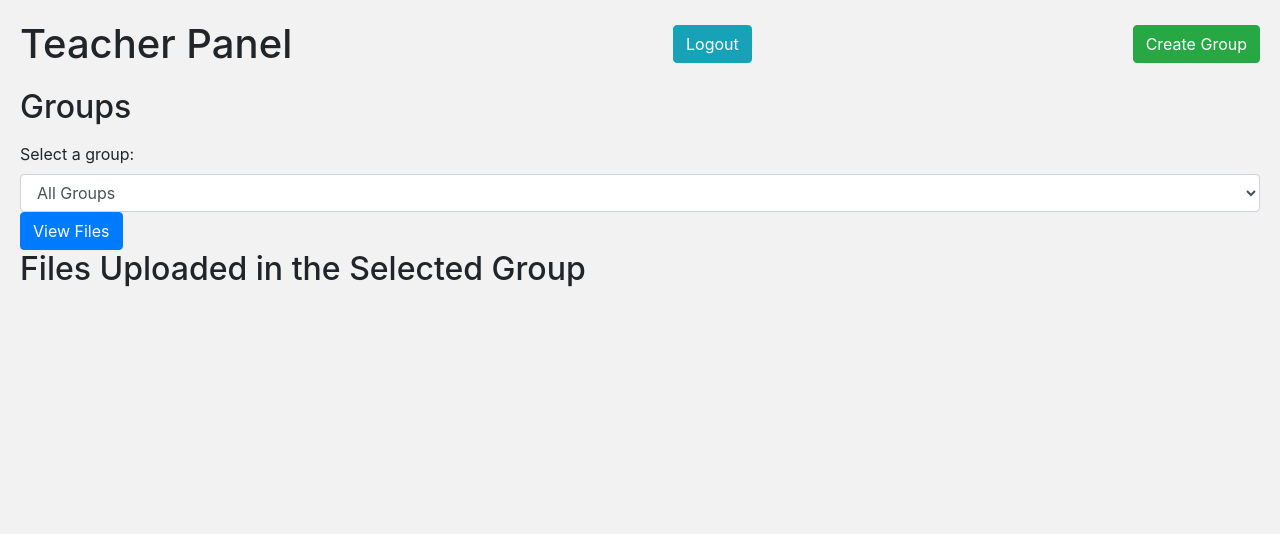
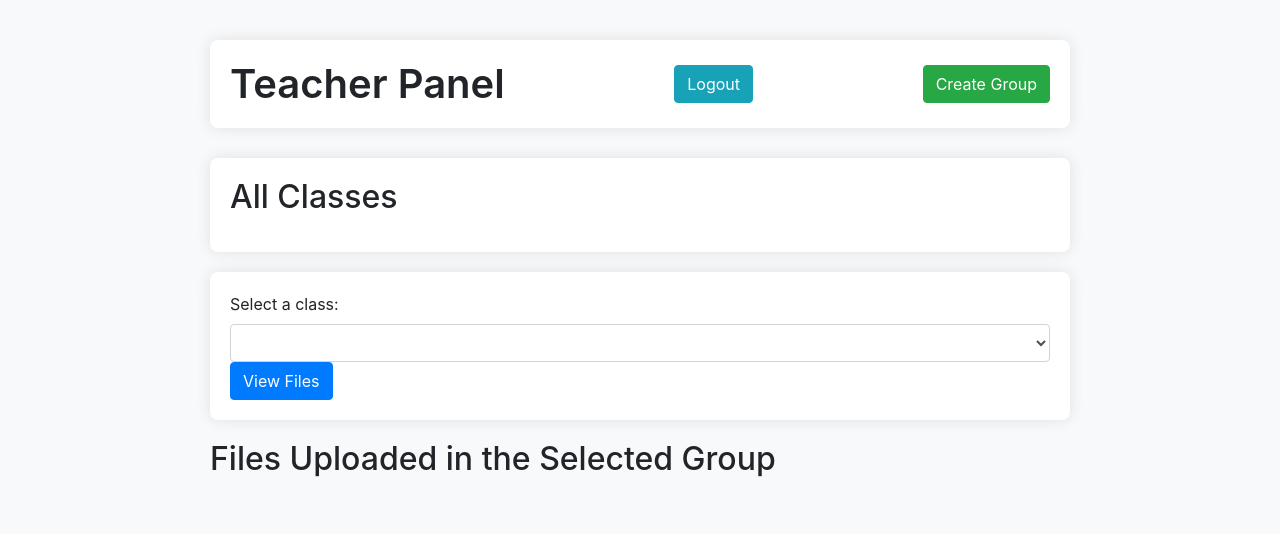
Before and after one commit to Devendra-Kumar-Dhayal/plag, a Django app: page /teacher-panel/ in a window 1280 px wide. Shown: the top 534 px of the page. Run offline with Django 5.2, Linux system fonts and the light colour scheme; the visitor is signed in with stand-in values (Sample User, id 1); data that the repository does not hold is empty; some libraries are stand-ins or nearby versions.

Commit message:
added delete group and remove student options

```diff
--- a/core/login/templates/login/teacher_panel.html
+++ b/core/login/templates/login/teacher_panel.html
@@ -7,43 +7,132 @@
   <link rel="stylesheet" href="https://stackpath.bootstrapcdn.com/bootstrap/4.5.2/css/bootstrap.min.css">
   <style>
     body {
-            background-color: #f2f2f2;
+      background-color: #f8f9fa;
     }
+
     .teacher-panel-container {
-            padding: 20px;
+      max-width: 900px;
+      margin: 0 auto;
+      padding: 40px 20px;
+
     }
+
     .teacher-panel-header {
       display: flex;
       justify-content: space-between;
       align-items: center;
-            margin-bottom: 20px;
+      margin-bottom: 30px;
+      background-color: #fff;
+      padding: 20px;
+      border-radius: 8px;
+      box-shadow: 0 0 15px rgba(0, 0, 0, 0.1);
     }
+
     .teacher-panel-header h1 {
       margin: 0;
+      font-size: 2.5rem;
+      font-weight: 600;
     }
+
     .file-list {
       list-style-type: none;
       padding: 0;
     }
+
     .file-list li {
       background-color: #fff;
       padding: 20px;
       margin-bottom: 20px;
-            border-radius: 5px;
-            box-shadow: 0 0 10px rgba(0, 0, 0, 0.1);
+      border-radius: 8px;
+      box-shadow: 0 0 15px rgba(0, 0, 0, 0.1);
       display: flex;
       justify-content: space-between;
       align-items: center;
     }
+
     .file-list li a {
       color: #007bff;
       text-decoration: none;
     }
+
     .file-list li a:hover {
       color: #0056b3;
     }
+
     .file-list li span {
       color: #6c757d;
+      font-size: 0.9rem;
+    }
+
+    .group-select-container {
+      margin-bottom: 30px;
+    }
+
+    .group-select-container label {
+      font-weight: 500;
+      margin-right: 10px;
+    }
+
+    .frame {
+      background-color: #fff;
+      border-radius: 8px;
+      box-shadow: 0 0 15px rgba(0, 0, 0, 0.1);
+      padding: 20px;
+      margin-bottom: 30px;
+    }
+
+    .group-settings-dropdown {
+      position: relative;
+      display: inline-block;
+    }
+
+    .group-settings-dropdown .btn {
+      font-size: 0.9rem;
+      padding: 0.25rem 0.5rem;
+    }
+
+    .group-settings-dropdown .dropdown-menu {
+      position: absolute;
+      top: 100%;
+      right: 0;
+      z-index: 1000;
+      display: none;
+      float: left;
+      min-width: 10rem;
+      padding: 0.5rem 0;
+      margin: 0.125rem 0 0;
+      font-size: 1rem;
+      color: #212529;
+      text-align: left;
+      list-style: none;
+      background-color: #fff;
+      background-clip: padding-box;
+      border: 1px solid rgba(0, 0, 0, 0.15);
+      border-radius: 0.25rem;
+    }
+
+    .group-settings-dropdown:hover .dropdown-menu {
+      display: block;
+    }
+
+    .group-settings-dropdown .dropdown-menu a {
+      display: block;
+      padding: 0.25rem 1.5rem;
+      clear: both;
+      font-weight: 400;
+      color: #212529;
+      text-decoration: none;
+    }
+
+    .group-settings-dropdown .dropdown-menu a:hover {
+      background-color: #f8f9fa;
+    }
+    .classes{
+        background-color: #fff;
+      padding: 20px;
+      margin-bottom: 20px;
+      border-radius: 8px;
+      box-shadow: 0 0 15px rgba(0, 0, 0, 0.1);
     }
   </style>
 </head>
@@ -60,21 +149,29 @@
       </div>
 
       <div>
-        <h2>Groups</h2>
+        <div class = "classes">
+        <h2>All Classes</h2>
         <ul>
         {% for group in groups %}
-        <li>
-            {{ group.name }}
-            <a href="{% url 'add_student_to_group' group.id %}" class="btn btn-primary">Add Student</a>
-            <a href="{% url 'group_members' group.id %}" class="btn btn-info">View Members</a>
-        </li>
+        <b>
+
+
+            <a href="{% url 'group_members' group.id %}" class="btn btn-info">{{ group.name }}</a>
+        </b>
         {% endfor %}
         </ul>
+        </div>
+
+        <div class="classes">
+
+
         <form method="get">
-          <label for="group-select">Select a group:</label>
+          <label for="group-select">Select a class:</label>
+
           <select id="group-select" name="group" class="form-control">
-            <option value="">All Groups</option>
+
             {% for group in groups %}
+
             <option value="{{ group.id }}" {% if selected_group == group.id|stringformat:"i" %}selected{% endif %}>
               {{ group.name }}
             </option>
@@ -82,6 +179,7 @@
           </select>
           <button type="submit" class="btn btn-primary">View Files</button>
         </form>
+        </div>
       </div>
 
       <div>
--- a/core/login/urls.py
+++ b/core/login/urls.py
@@ -1,6 +1,6 @@
 from django.contrib import admin
 from django.urls import path
-from .views import login_view, teacher_panel, student_panel,home_view,create_group,add_student_to_group,group_members
+from .views import login_view, teacher_panel, student_panel,home_view,create_group,add_student_to_group,group_members,remove_student_from_group, delete_group
 from django.conf import settings
 from django.conf.urls.static import static
 from django.contrib.auth.views import LogoutView
@@ -15,6 +15,8 @@ urlpatterns = [
     path('group/<int:group_id>/members/', group_members, name='group_members'),
     path('student-panel/', student_panel, name='student_panel'),
     path('logout/', LogoutView.as_view(next_page='login'), name='logout'),
+    path('remove-student-from-group/<int:group_id>/<int:user_id>/', remove_student_from_group, name='remove_student_from_group'),
+    path('delete-group/<int:group_id>/', delete_group, name='delete_group'),
 ]
 if settings.DEBUG:
     urlpatterns += static(settings.MEDIA_URL, document_root=settings.MEDIA_ROOT)
--- a/core/login/views.py
+++ b/core/login/views.py
@@ -3,7 +3,7 @@ from django.contrib.auth import authenticate, login
 from .forms import LoginForm
 from django.contrib.auth.decorators import login_required
 from .forms import UploadFileForm
-from .models import UploadedFile, Group, Profile
+from .models import UploadedFile, Group, Profile,User
 from .forms import GroupForm, AddStudentForm
 
 def home_view(request):
@@ -81,6 +81,18 @@ def add_student_to_group(request, group_id):
     else:
         form = AddStudentForm(group)
     return render(request, 'add_student_to_group.html', {'form': form, 'group': group})
+@login_required
+def remove_student_from_group(request, group_id, user_id):
+    group = get_object_or_404(Group, id=group_id, teacher=request.user)
+    student = get_object_or_404(User, id=user_id)
+    group.students.remove(student)
+    return redirect('group_members', group_id=group_id)
+
+@login_required
+def delete_group(request, group_id):
+    group = get_object_or_404(Group, id=group_id, teacher=request.user)
+    group.delete()
+    return redirect('teacher_panel')
 
 
 
@@ -110,6 +122,17 @@ def student_panel(request):
 
 @login_required
 def group_members(request, group_id):
-    group = Group.objects.get(id=group_id)
+    # group = Group.objects.get(id=group_id)
+
+    group = get_object_or_404(Group, id=group_id)
     members = group.students.all()
-    return render(request, 'group_members.html', {'group': group, 'members': members})
+    print(f"Group : {group}")
+    if request.method == 'POST':
+        form = AddStudentForm(group, request.POST)
+        if form.is_valid():
+            student = form.cleaned_data['student']
+            group.students.add(student)
+            return redirect('teacher_panel')
+    else:
+        form = AddStudentForm(group)
+    return render(request, 'group_members.html', {'group': group, 'members': members, 'form':form})
```
Also changed, not shown: core/login/templates/base.html (added, +19 -0 lines), core/login/templates/create_group.html (+21 -7 lines), core/login/templates/group_members.html (+26 -2 lines). Lines whose indentation alone changed are shown as unchanged.
